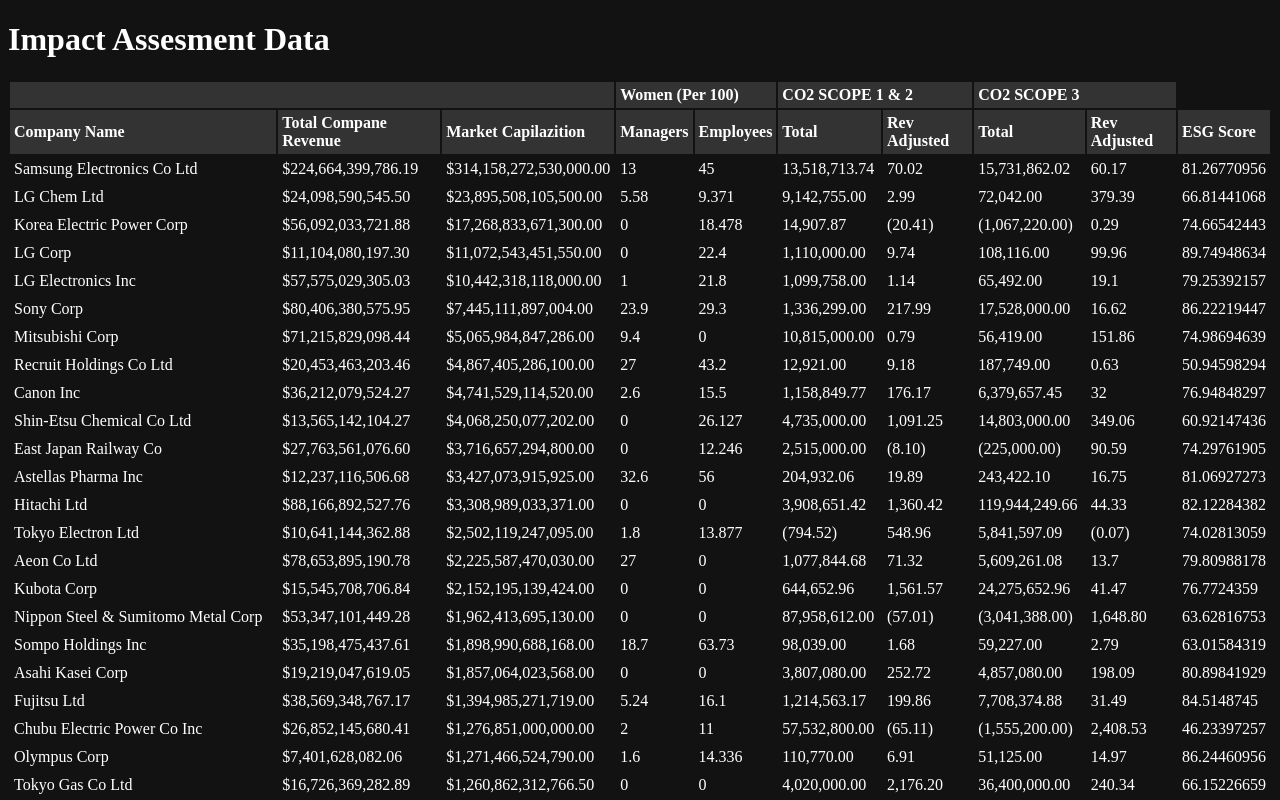
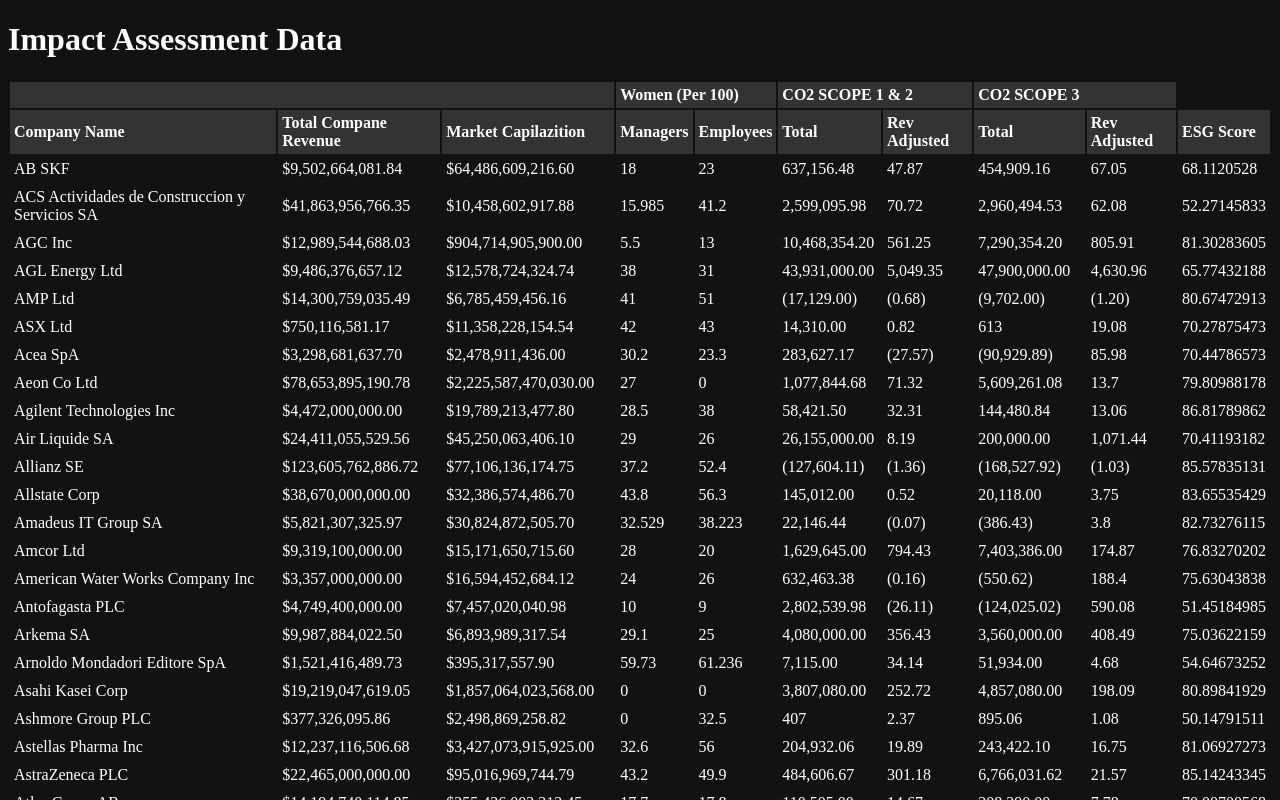
Before and after one commit to MatiasLTonello/Yvesblue-challenge, a Next.js app: page / in a window 1280 px wide. Shown: the top 800 px of the page. Built offline with nearby package versions, Linux system fonts and the light colour scheme.

Commit message:
feat: sort and cursor pointer

```diff
--- a/src/app/globals.css
+++ b/src/app/globals.css
@@ -7,6 +7,7 @@
 }
 
 th {
+  cursor: pointer;
   background-color: #333;
 }
 
--- a/src/app/page.tsx
+++ b/src/app/page.tsx
@@ -1,22 +1,30 @@
+"use client";
+
 import DATA from "@/data.json";
+import { useState, useMemo } from "react";
 
-const tableRow = {
-  "Company Name": "Go-Ahead Group PLC",
-  "Total Revenue": "$4,571,628,564.26",
-  "Company Market Cap": "$655,937,334.00",
-  "Women Managers": 18,
-  "Women Employees": 14.4,
-  "ESG Score": 63.39998726,
-  "CO2 Scope 1 & 2 Adjusted": "946,540.00",
-  "CO2 Scope 1 & 2 Revenue Adjusted": 10.65,
-  "CO2 Scope 3 Adjusted": "48,700.00",
-  "CO2 Scope 3 Revenue Adjusted": 207.05,
-};
+export interface ImpactAssessmentData {
+  "Company Name": string;
+  "Total Revenue": string;
+  "Company Market Cap": string;
+  "Women Managers": number;
+  "Women Employees": number;
+  "ESG Score": number;
+  "CO2 Scope 1 & 2 Adjusted": number | string;
+  "CO2 Scope 1 & 2 Revenue Adjusted": number | string;
+  "CO2 Scope 3 Adjusted": number | string;
+  "CO2 Scope 3 Revenue Adjusted": number | string;
+}
 
 export default function Home() {
+  const [sort, setSort] = useState<keyof ImpactAssessmentData>("Company Name");
+  const matches = useMemo(() => {
+    return [...DATA].sort((a, b) => (a[sort] > b[sort] ? 1 : -1));
+  }, [sort]);
+
   return (
     <main>
-      <h1>Impact Assesment Data</h1>
+      <h1>Impact Assessment Data</h1>
       <table>
         <thead>
           <tr>
@@ -26,20 +34,28 @@
             <th colSpan={2}>CO2 SCOPE 3</th>
           </tr>
           <tr>
-            <th> Company Name </th>
-            <th>Total Compane Revenue</th>
-            <th>Market Capilazition</th>
-            <th>Managers</th>
-            <th>Employees</th>
-            <th>Total</th>
-            <th>Rev Adjusted</th>
-            <th>Total</th>
-            <th>Rev Adjusted</th>
-            <th>ESG Score</th>
+            <th onClick={() => setSort("Company Name")}> Company Name </th>
+            <th onClick={() => setSort("Total Revenue")}>
+              Total Compane Revenue
+            </th>
+            <th onClick={() => setSort("Company Market Cap")}>
+              Market Capilazition
+            </th>
+            <th onClick={() => setSort("Women Managers")}>Managers</th>
+            <th onClick={() => setSort("Women Employees")}>Employees</th>
+            <th onClick={() => setSort("CO2 Scope 1 & 2 Adjusted")}>Total</th>
+            <th onClick={() => setSort("CO2 Scope 1 & 2 Revenue Adjusted")}>
+              Rev Adjusted
+            </th>
+            <th onClick={() => setSort("CO2 Scope 3 Adjusted")}>Total</th>
+            <th onClick={() => setSort("CO2 Scope 3 Revenue Adjusted")}>
+              Rev Adjusted
+            </th>
+            <th onClick={() => setSort("ESG Score")}>ESG Score</th>
           </tr>
         </thead>
         <tbody>
-          {DATA.map((row, index) => (
+          {matches.map((row, index) => (
             <tr key={index}>
               <td>{row["Company Name"]}</td>
               <td>{row["Total Revenue"]}</td>
```
